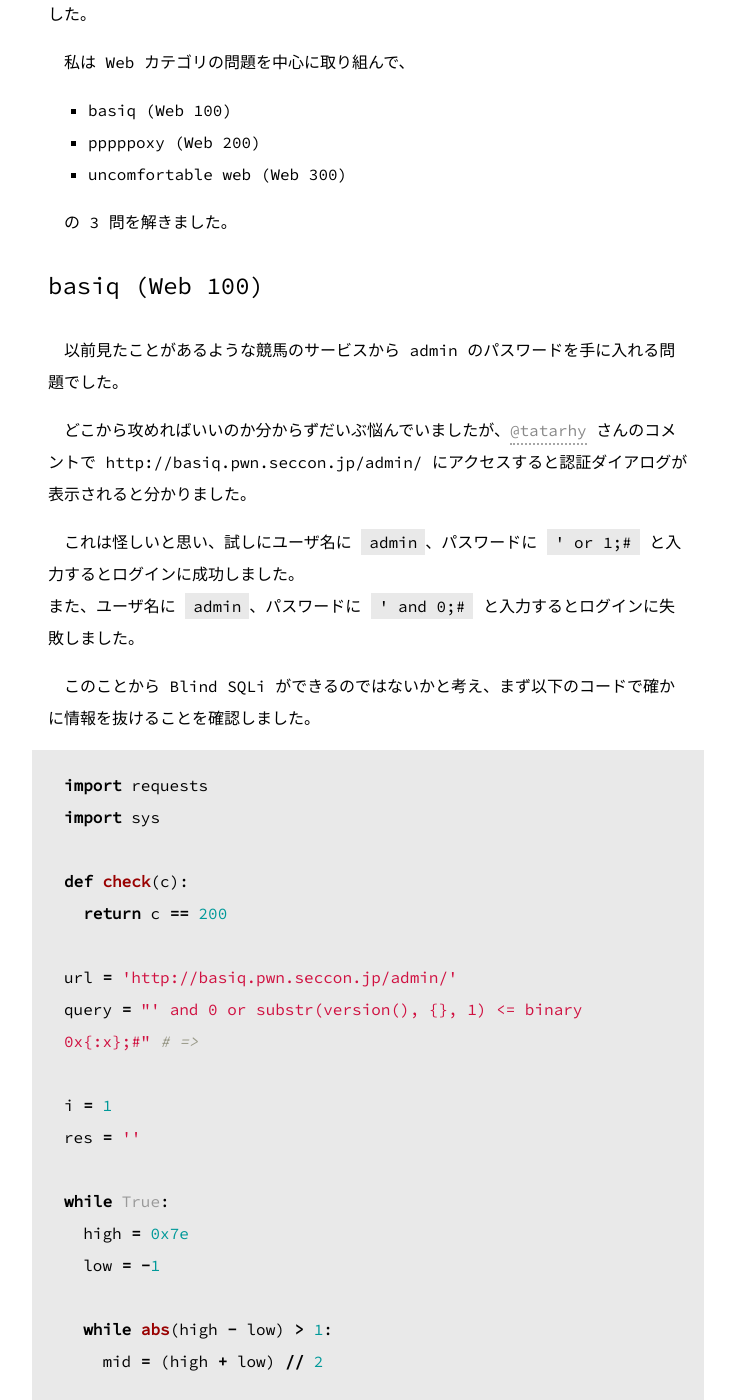
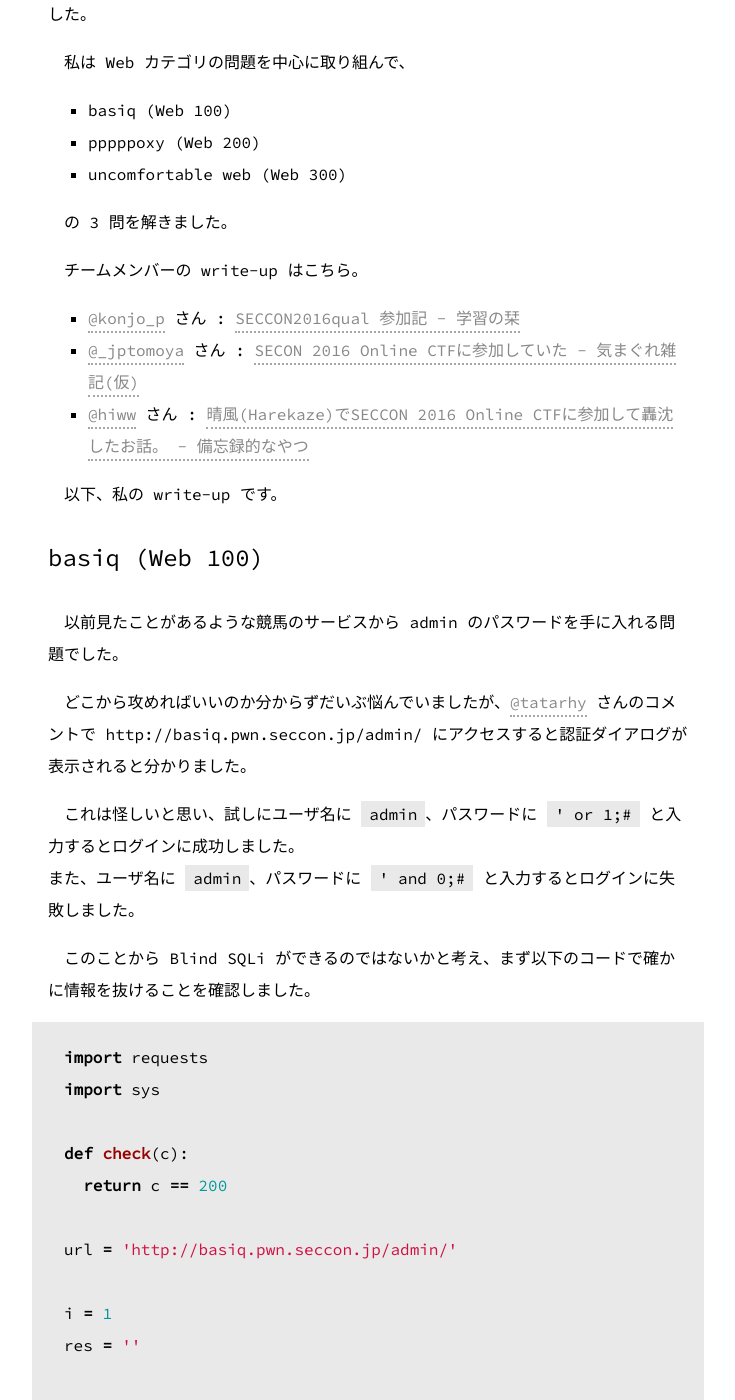
Before and after one commit to st98/diary, a Jekyll site: the page built from _posts/2016-12-11-seccon-2016-online.md, in a window 1280 px wide and 1400 px high, scrolled down 346 px. Shown: the whole window, without its empty margins (272-1007 px from the left). Built offline with Jekyll 4.4.1, drawn with Linux system fonts in a browser that asks for light colours; comment, search, counter and statistics services are not loaded.

Commit message:
チームメンバーのwrite-upへのリンクを追加

```diff
--- a/_posts/2016-12-11-seccon-2016-online.md
+++ b/_posts/2016-12-11-seccon-2016-online.md
@@ -15,6 +15,14 @@
 - uncomfortable web (Web 300)
 
 の 3 問を解きました。
+
+チームメンバーの write-up はこちら。
+
+- [@konjo_p](https://twitter.com/konjo_p) さん : [SECCON2016qual 参加記 - 学習の栞](http://konjo-p.hatenablog.com/entry/2016/12/11/204700)
+- [@_jptomoya](https://twitter.com/_jptomoya) さん : [SECON 2016 Online CTFに参加していた - 気まぐれ雑記(仮)](http://jptomoya.hatenablog.com/entry/2016/12/12/140136)
+- [@hiww](https://twitter.com/hiww) さん : [晴風(Harekaze)でSECCON 2016 Online CTFに参加して轟沈したお話。 - 備忘録的なやつ](http://hiww.hatenablog.com/entry/20161213/harekaze)
+
+以下、私の write-up です。
 
 ## basiq (Web 100)
 以前見たことがあるような競馬のサービスから admin のパスワードを手に入れる問題でした。
@@ -34,7 +42,6 @@
   return c == 200
 
 url = 'http://basiq.pwn.seccon.jp/admin/'
-query = "' and 0 or substr(version(), {}, 1) <= binary 0x{:x};#" # =>
 
 i = 1
 res = ''
```
